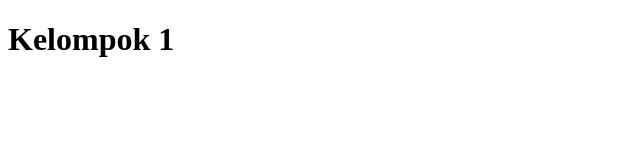
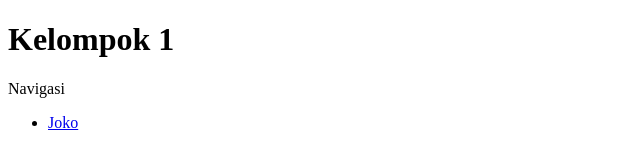
Before and after one commit to iccaad/Portofolio, a plain HTML site: page index.html in a window 1280 px wide. Shown: the whole page, without its empty margins (0-640 px from the left). Drawn offline with Linux system fonts and the light colour scheme.

Commit message:
menambahkan navigasi

```diff
--- a/index.html
+++ b/index.html
@@ -7,5 +7,8 @@
 </head>
 <body>
     <h1>Kelompok 1</h1>
+    <p>Navigasi</p>
+    <ul>
+        <li><a href="joko.html">Joko</a></li>
 </body>
 </html>
```
